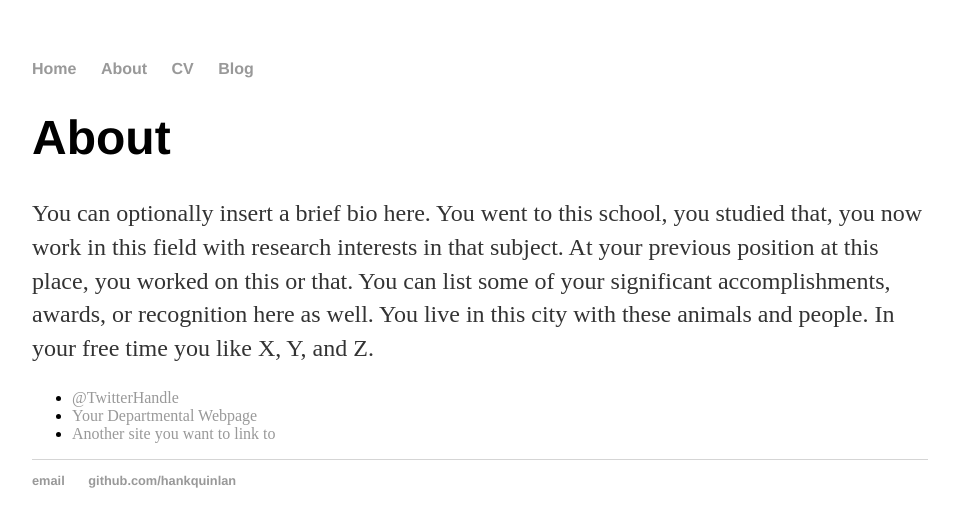
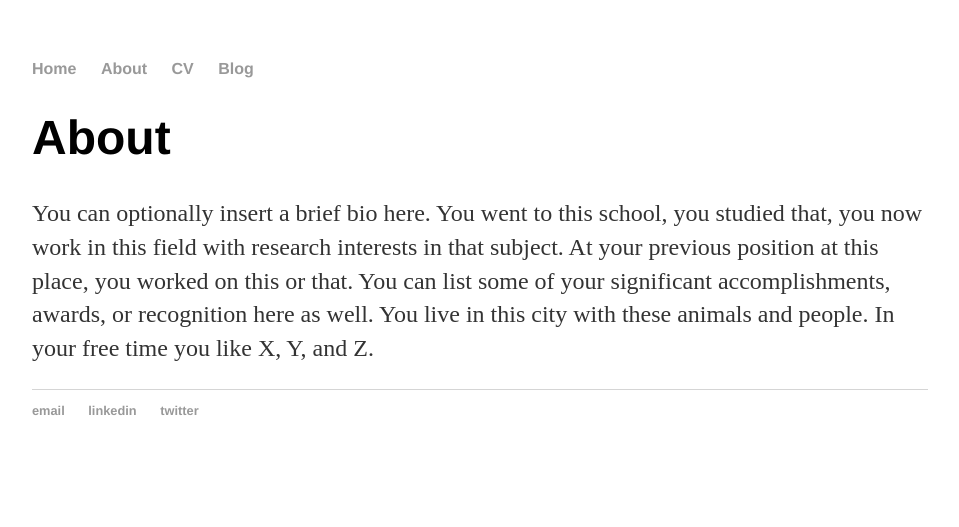
Before and after one commit to stevecoutts/stevecoutts.github.io, a Jekyll site: the page about/index.html, which Jekyll copies as it is, in a window 1280 px wide. Shown: the top 527 px of the page, without its empty margins (160-1119 px from the left). Built offline with Jekyll 4.4.1, drawn with Linux system fonts in a browser that asks for light colours.

Commit message:
Update index.html

```diff
--- a/about/index.html
+++ b/about/index.html
@@ -22,12 +22,6 @@
   		<div class="about">
 			<h1>About</h1>
 			<p>You can optionally insert a brief bio here. You went to this school, you studied that, you now work in this field with research interests in that subject. At your previous position at this place, you worked on this or that. You can list some of your significant accomplishments, awards, or recognition here as well. You live in this city with these animals and people. In your free time you like X, Y, and Z.</p>
-
-			<ul class="contacts">
-				<li><a href="#">@TwitterHandle</a></li>
-				<li><a href="#">Your Departmental Webpage</a></li>
-				<li><a href="#">Another site you want to link to</a></li>
-				</ul>
 		</div>
 
 
@@ -35,8 +29,9 @@
 
   <footer>
    <ul>
-   <li><a href="mailto:sjcoutts@gmail.com">email</a></li>
-   <li><a href="https://github.com/hankquinlan">github.com/hankquinlan</a></li>
+<li><a href="mailto:sjcoutts@gmail.com">email</a></li>
+        		<li><a href="https://www.linkedin.com/in/steve-coutts/">linkedin</a></li>
+			<li><a href="https://twitter.com/city_plannerd">twitter</a></li>
    </ul>
   </footer>
   </body>
```
